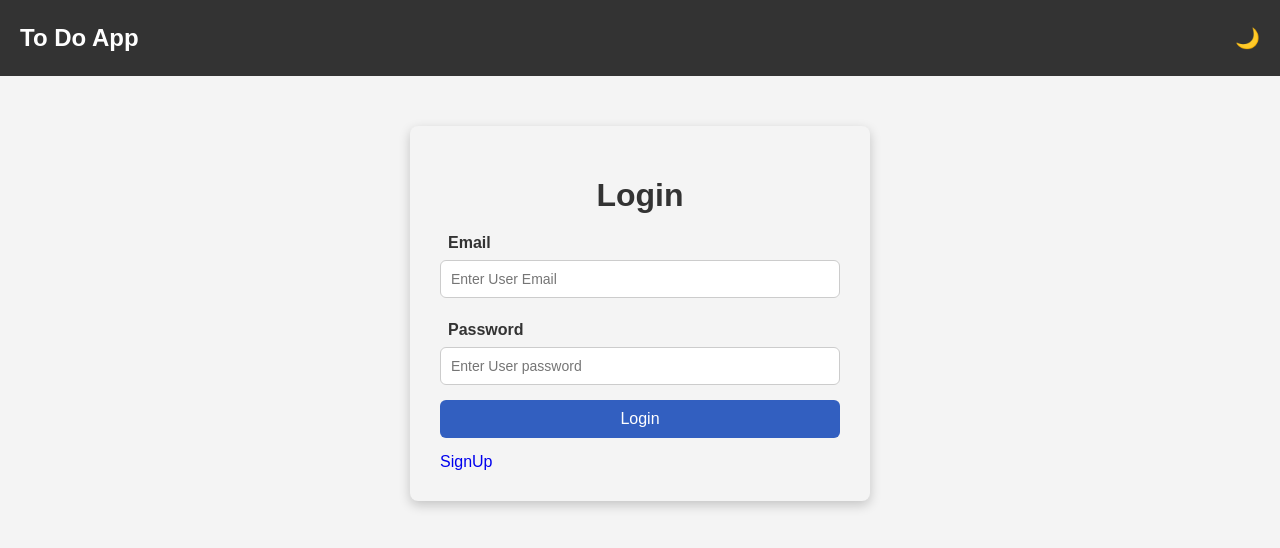
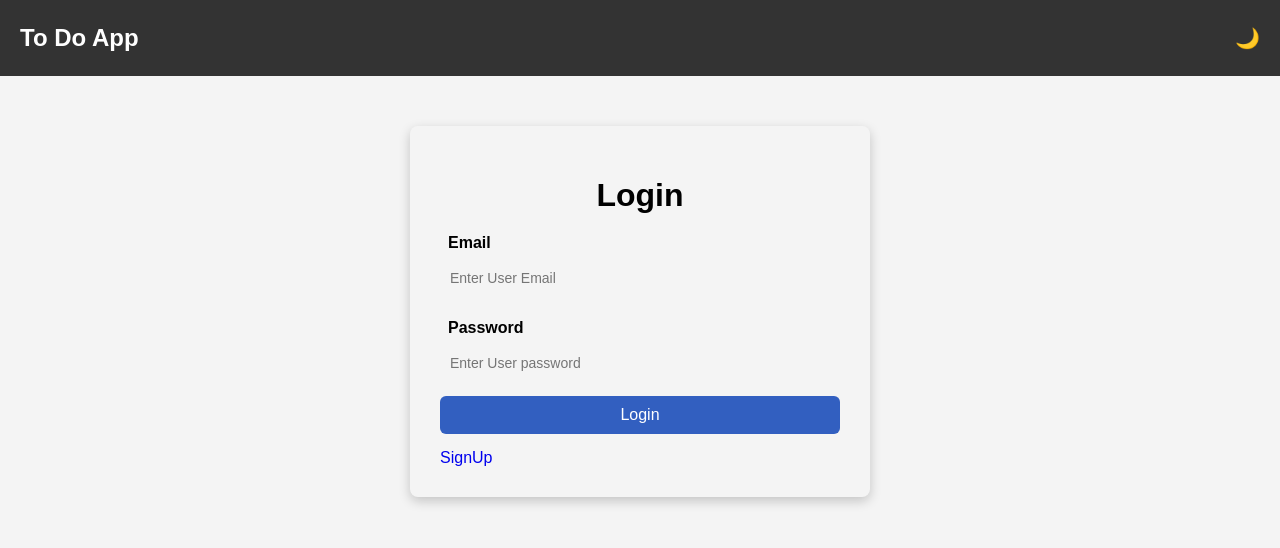
Before and after one commit to amit20055/MERN-Project, a React app in the folder frontend/: page /login in a window 1280 px wide. Shown: the top 548 px of the page. Built offline with nearby package versions, Linux system fonts and the light colour scheme; the HTML template or start-up script is replaced by a standard one.

Commit message:
Fix invisible list issue by consolidating theme variables

```diff
--- a/frontend/src/index.css
+++ b/frontend/src/index.css
@@ -5,15 +5,17 @@
   --item-bg: #8791b0;
   --header-bg: #8991e9;
   --border-color: #cccccc;
+  --btn-bg: #325fc0;
 }
 
 [data-theme='dark'] {
   --bg-color: #121212;
-  --text-color: #f4f4f4;
+  --text-color: #e0e0e0;
   --card-bg: #1e1e1e;
   --item-bg: #2d3748;
   --header-bg: #4a5568;
   --border-color: #444444;
+  --btn-bg: #4a5568;
 }
 
 body {
@@ -22,5 +24,5 @@ body {
   background-color: var(--bg-color);
   color: var(--text-color);
   font-family: sans-serif;
-  transition: background-color 0.3s ease, color 0.3s ease;
+  transition: all 0.3s ease;
 }
--- a/frontend/src/style/addtask.css
+++ b/frontend/src/style/addtask.css
@@ -1,19 +1,3 @@
-:root {
-    --card-bg: #f4f4f4;
-    --text-color: #333;
-    --border-color: #ccc;
-    --bg-color: #fff;
-    --btn-bg: #325fc0;
-}
-
-[data-theme='dark'] {
-    --card-bg: #222;
-    --text-color: #ddd;
-    --border-color: #444;
-    --bg-color: #333;
-    --btn-bg: #555;
-}
-
 .container{
     max-width: 400px;
     margin:50px auto;
```
